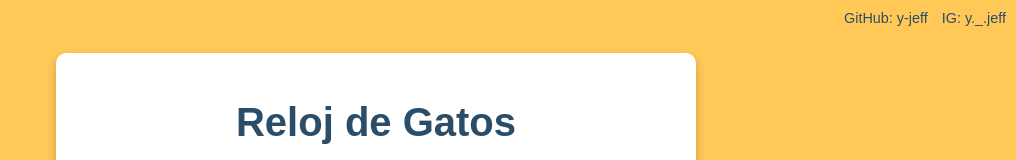
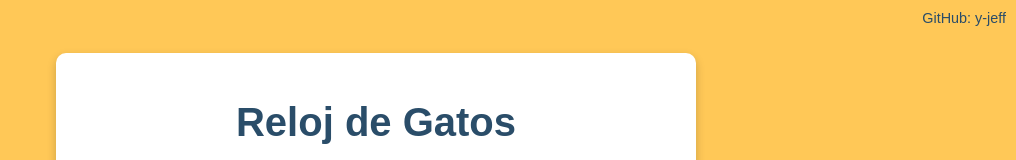
Before and after one commit to y-jeff/relojCat, a plain HTML site: page index.html in a window 1280 px wide. Shown: the top 160 px of the page, without its empty margins (264-1280 px from the left). Drawn offline with Linux system fonts and the light colour scheme.

Commit message:
index.html

```diff
--- a/index.html
+++ b/index.html
@@ -9,7 +9,6 @@
 <body>
   <div class="social-links">
     <a href="https://github.com/y-jeff" target="_blank">GitHub: y-jeff</a>
-    <a href="https://instagram.com/y._.jeff" target="_blank">IG: y._.jeff</a>
   </div>
 
   <div class="pagina">
```
